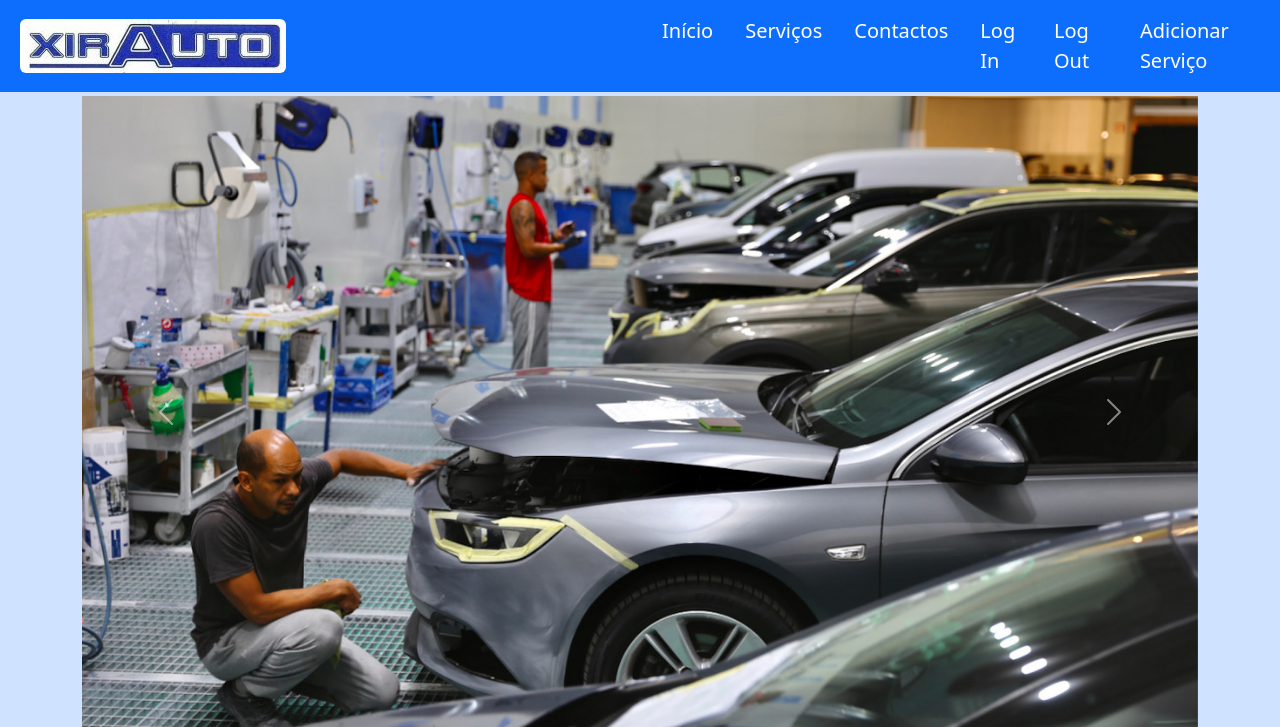
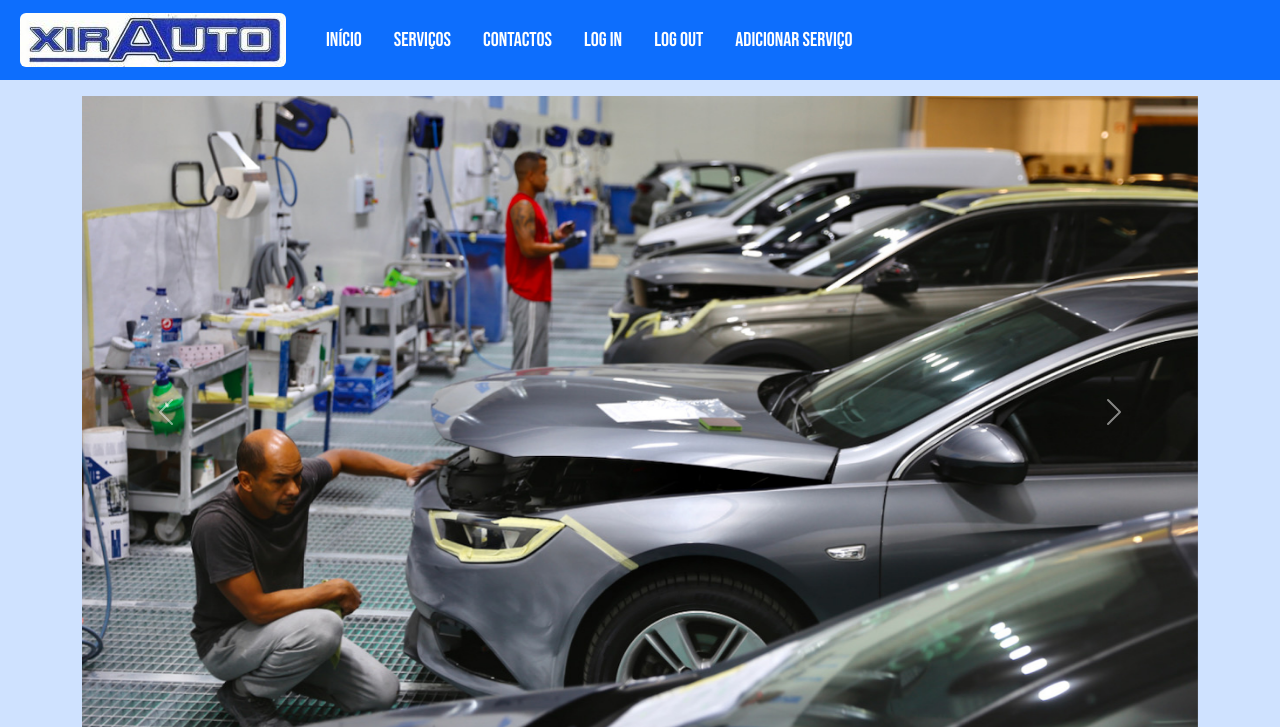
Before and after one commit to RenatoAVC/flaskXirauto, a Flask app: page / in a window 1280 px wide. Shown: the top 727 px of the page. Run offline with Flask 3, Linux system fonts and the light colour scheme.

Commit message:
adição CCS e Fonte

```diff
--- /dev/null
+++ b/xirautowebsite/static/css/style.css
@@ -0,0 +1,15 @@
+@font-face {
+    font-family: 'MyFont';
+    src: url('../fonts/BebasNeue-Regular.ttf') format('truetype');
+    /* You can define additional font properties here, such as font-weight and font-style */
+  }
+
+  .myfont {
+    font-family: 'MyFont', sans-serif;
+
+  }
+
+  #godfont2 {
+    font-family: 'MyFont', sans-serif;
+
+  }
--- a/xirautowebsite/templates/base.html
+++ b/xirautowebsite/templates/base.html
@@ -4,9 +4,12 @@
     <meta charset="UTF-8">
     <meta http-equiv="X-UA-Compatible" content="IE=edge">
     <meta name="viewport" content="width=device-width, initial-scale=1.0">
+    <link rel="stylesheet" type="text/css" href="../static/css/style.css">
     <link href="https://cdn.jsdelivr.net/npm/bootstrap@5.3.0-alpha3/dist/css/bootstrap.min.css" rel="stylesheet" integrity="sha384-KK94CHFLLe+nY2dmCWGMq91rCGa5gtU4mk92HdvYe+M/SXH301p5ILy+dN9+nJOZ" crossorigin="anonymous">
     <script src="https://cdn.jsdelivr.net/npm/bootstrap@5.3.0-alpha3/dist/js/bootstrap.bundle.min.js" integrity="sha384-ENjdO4Dr2bkBIFxQpeoTz1HIcje39Wm4jDKdf19U8gI4ddQ3GYNS7NTKfAdVQSZe" crossorigin="anonymous"></script>
     <title>XirAuto - Oficina de Mecânica em Vila Franca de Xira</title>
+
+
 </head>
 <body class="bg-primary-subtle">
     <nav class="navbar navbar-expand-lg bg-primary ">
@@ -19,30 +22,24 @@
           </button>
           <div class="ps-0 collapse navbar-collapse " id="navbarScroll">
             <ul class="navbar-nav navbar-nav-scroll " style="--bs-scroll-height: 100px;">
-              <li class="ms-5"></li>
-              <li class="ms-5"></li>
-              <li class="ms-5"></li>
-              <li class="ms-5"></li>
-              <li class="ms-5"></li>
-              <li class="ms-5"></li>
-              <li class="ms-5"></li>
+
               <li class="nav-item ms-3">
-                <a class="nav-link active text-white fs-5" aria-current="page" href="/">Início</a>
+                <a class="nav-link active text-white fs-5 myfont" aria-current="page" href="/">Início</a>
               </li>
               <li class="nav-item ms-3 ">
-                <a class="nav-link active text-white fs-5" aria-current="page" href="services">Serviços</a>
+                <a class="nav-link active text-white fs-5 myfont" aria-current="page" href="services">Serviços</a>
               </li>
               <li class="nav-item ms-3 ">
-                <a class="nav-link active text-white fs-5" aria-current="page" href="contact">Contactos</a>
+                <a class="nav-link active text-white fs-5 myfont" aria-current="page" href="contact">Contactos</a>
+              </li>
+              <li class="nav-item ms-3 "  >
+                <a id=1 class="nav-link active text-white fs-5 myfont" aria-current="page" href="login">Log In</a>
+              </li>
+              <li class="nav-item ms-3 " id="2">
+                <a class="nav-link active text-white fs-5 myfont" aria-current="page" href="logout">Log Out</a>
               </li>
               <li class="nav-item ms-3 ">
-                <a class="nav-link active text-white fs-5" aria-current="page" href="login">Log In</a>
-              </li>
-              <li class="nav-item ms-3 ">
-                <a class="nav-link active text-white fs-5" aria-current="page" href="logout">Log Out</a>
-              </li>
-              <li class="nav-item ms-3 ">
-                <a class="nav-link active text-white fs-5" aria-current="page" href="AServico">Adicionar Serviço</a>
+                <a class="nav-link active text-white fs-5 myfont" aria-current="page" href="AServico">Adicionar Serviço</a>
               </li>
 
             </ul>
--- a/xirautowebsite/templates/error_pages/404.html
+++ b/xirautowebsite/templates/error_pages/404.html
@@ -6,7 +6,7 @@
 <img src="static/img/404.jpg" class="img-fluid rounded mx-auto d-block mt-3" alt="smokingenginecar" style="max-width:50%">
 <br>
 
-<div class="shadow-lg p-3 mb-5 bg-danger-subtle rounded "><h1 class="text-center">404 - Página não encontrada</h1></div>
+<div class="shadow-lg p-3 mb-5 bg-danger-subtle rounded "><h1 class="text-center myfont">404 - Página não encontrada</h1></div>
 
 
 
--- a/xirautowebsite/templates/index.html
+++ b/xirautowebsite/templates/index.html
@@ -6,7 +6,7 @@
 
 
 
-<div id="carouselExampleAutoplaying" class="carousel slide mt-1" data-bs-ride="carousel">
+<div id="carouselExampleAutoplaying" class="carousel slide mt-3" data-bs-ride="carousel">
     <div class="carousel-inner">
       <div class="carousel-item active">
         <img src="../static/img/o1.jpeg" class="d-block w-100" alt="...">
```
Also changed, not shown: xirautowebsite/models.py (+7 -0 lines), xirautowebsite/static/BebasNeue-Regular.ttf (added), xirautowebsite/static/fonts/BebasNeue-Regular.ttf (added).
